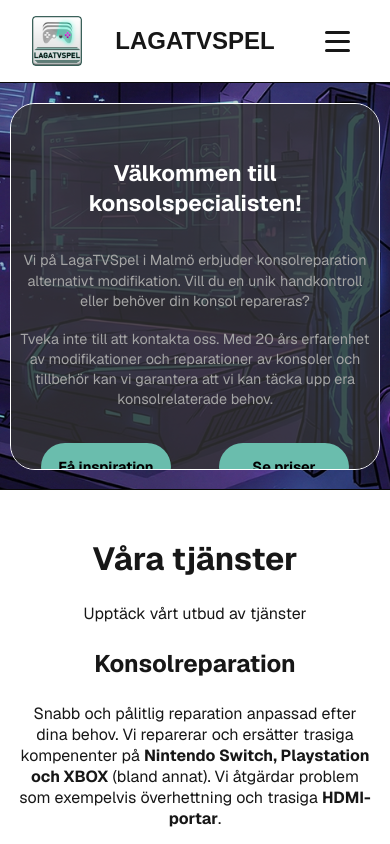
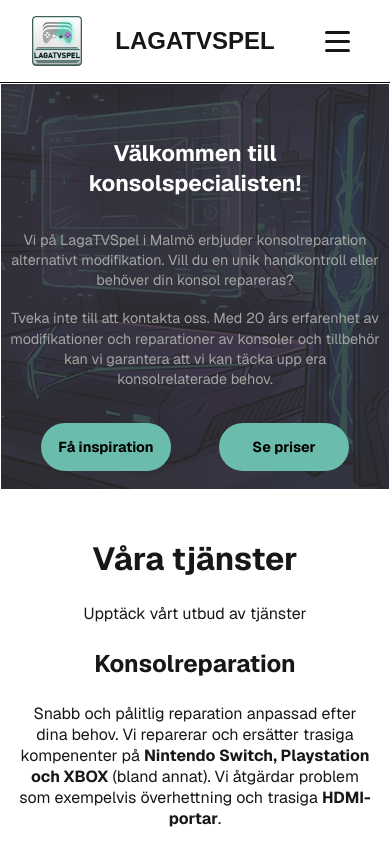
Before and after one commit to RobTrb/ex-lagatvspel, a Next.js app: page / in a window 390 px wide. Shown: the top 844 px of the page. Built offline with nearby package versions, Linux system fonts and the light colour scheme.

Commit message:
one design change in the top banner

```diff
--- a/src/styles/home/InfoBoxTopHome.module.css
+++ b/src/styles/home/InfoBoxTopHome.module.css
@@ -38,7 +38,6 @@
   width: 90%;
   max-width: 80%;
   max-height: 90%;
-  overflow-y: auto;
   margin: 0;
   padding: 3rem;
   border-radius: 50px;
@@ -93,12 +92,13 @@
 @media (max-width: 600px) {
   .container {
     padding: 1.5rem;
-    width: 95%;
-    max-width: 95%;
-    border-radius: 25px;
+    width: 100%;
+    max-width: 100%;
+    border-radius: 0px;
     padding-left: 0.5rem;
     padding-right: 0.5rem;
     gap: 0.5rem;
+    max-height: 100%;
   }
 
   .banner {
```
